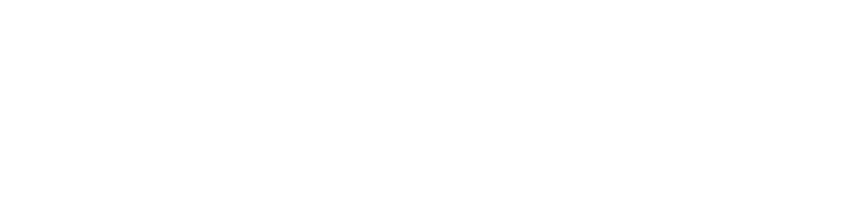
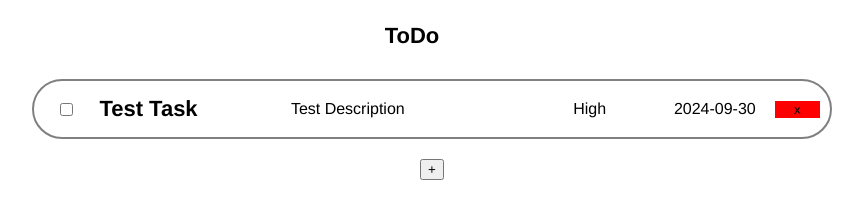
Before and after one commit to Corby7/project_ToDoList, a website built with webpack: page src/template.html in a window 1280 px wide. Shown: the whole page, without its empty margins (228-1091 px from the left). Built offline with nearby package versions, Linux system fonts and the light colour scheme.

Commit message:
working toDo

```diff
--- a/src/index.js
+++ b/src/index.js
@@ -0,0 +1,16 @@
+import "./style.css";
+import { UIController } from "./uiController";
+import TaskList from "./taskList";
+import Task from "./task";
+
+const taskList = new TaskList();
+const uiController = new UIController(taskList);
+
+const task = new Task("Test Task", "Test Description", "2024-09-30", "High");
+taskList.addTask(task);
+uiController.showTasks(taskList.tasks);
+
+taskList.bindTasksChanged((tasks) => uiController.showTasks(tasks));
+
+uiController.bindCompleteTask((index) => taskList.toggleTaskCompletion(index));
+uiController.bindDeleteTask((index) => taskList.removeTask(index));
--- /dev/null
+++ b/src/style.css
@@ -0,0 +1,75 @@
+* {
+  box-sizing: border-box;
+  font-family: Helvetica, sans-serif;
+}
+
+body {
+  display: flex;
+  flex-direction: column;
+  justify-content: center;
+  align-items: center;
+}
+
+#list {
+  display: flex;
+  flex-direction: column;
+  gap: 20px;
+}
+
+li {
+  display: flex;
+  align-items: center;
+  justify-content: center;
+}
+
+.toDo {
+  display: grid;
+  grid-template-columns: 0.5fr 2fr 3fr 1fr 1fr 0.5fr;
+  height: 60px;
+  width: 800px;
+  border: 2px solid gray;
+  border-radius: 30px;
+  justify-content: start;
+  align-items: center;
+  gap: 10px;
+  padding: 10px;
+  transition: all 0.3s ease;
+}
+
+.toDo > * {
+  margin: 0;
+  overflow: hidden;
+  white-space: nowrap;
+}
+
+.toDo.expanded {
+  height: 200px; /* Increased height for expanded state */
+  grid-template-columns: 0.5fr 5fr 1fr 1fr 0.5fr; /* Define new columns */
+  grid-template-rows: 40px auto; /* Adjust rows dynamically */
+  grid-template-areas:
+    "completed title priority dueDate delete"
+    ". description description description ."; /* Full width for description */
+  align-items: center;
+}
+
+.toDo.expanded .description {
+  grid-area: description; /* Description occupies full width */
+  white-space: normal; /* Allow text wrapping */
+}
+
+#newTaskForm {
+  display: flex;
+  flex-direction: column;
+  align-items: center;
+  gap: 10px;
+}
+
+h1 {
+  font-size: 22px;
+}
+
+.deleteToDo {
+  background-color: red;
+  border: none;
+  cursor: pointer;
+}
--- /dev/null
+++ b/src/task.js
@@ -0,0 +1,13 @@
+export default class Task {
+  constructor(title, description, dueDate, priority) {
+    this.title = title;
+    this.description = description;
+    this.dueDate = dueDate;
+    this.priority = priority;
+    this.completed = false;
+  }
+
+  markCompleted() {
+    this.completed = !this.completed;
+  }
+}
--- /dev/null
+++ b/src/taskList.js
@@ -0,0 +1,31 @@
+export default class TaskList {
+  constructor() {
+    this.tasks = [];
+  }
+
+  addTask(task) {
+    this.tasks.push(task);
+    this._notifyChange();
+  }
+
+  removeTask(index) {
+    this.tasks.splice(index, 1);
+    this._notifyChange();
+  }
+
+  toggleTaskCompletion(index) {
+    const task = this.tasks[index];
+    task.markCompleted();
+    this._notifyChange();
+  }
+
+  _notifyChange() {
+    if (this.onTasksChanged) {
+      this.onTasksChanged(this.tasks);
+    }
+  }
+
+  bindTasksChanged(callback) {
+    this.onTasksChanged = callback;
+  }
+}
--- a/src/template.html
+++ b/src/template.html
@@ -3,7 +3,28 @@
   <head>
     <meta charset="UTF-8" />
     <meta name="viewport" content="width=device-width, initial-scale=1.0" />
-    <title>Document</title>
+    <script src="index.js"></script>
+    <title>To-Do-List</title>
   </head>
-  <body></body>
+  <body>
+    <h1>ToDo</h1>
+    <div id="content">
+      <ul id="list"></ul>
+      <!-- <form id="newTaskForm">
+        <label for="title">Title:</label>
+        <input type="text" id="title" name="title" required />
+
+        <label for="description">Description:</label>
+        <input type="text" id="description" name="description" />
+
+        <label for="dueDate">Due Date:</label>
+        <input type="datetime " id="dueDate" name="dueDate" />
+
+        <label for="priority">Priority</label>
+        <input type="checkbox" id="priority" name="priority" />
+
+        <button type="submit">+ New ToDo</button>
+      </form> -->
+    </div>
+  </body>
 </html>
--- /dev/null
+++ b/src/uiController.js
@@ -0,0 +1,166 @@
+import Task from "./task.js";
+
+export class UIController {
+  constructor(taskList) {
+    this.taskList = taskList;
+
+    this.displayList = document.getElementById("list");
+    this.newTaskForm = this.createTaskForm();
+
+    this.newTaskForm.addEventListener("submit", (e) => {
+      e.preventDefault();
+      this.handleFormSubmit();
+    });
+  }
+
+  showTasks(tasks) {
+    this.displayList.innerHTML = "";
+
+    tasks.forEach((task, index) => {
+      const listItem = document.createElement("li");
+      listItem.className = "toDo";
+
+      const title = document.createElement("h1");
+      title.innerText = task.title;
+
+      const description = document.createElement("p");
+      description.className = "description";
+      description.innerText = task.description;
+
+      const dueDate = document.createElement("p");
+      dueDate.innerText = task.dueDate;
+
+      const priority = document.createElement("p");
+      priority.innerText = task.priority;
+
+      const completed = document.createElement("input");
+      completed.type = "checkbox";
+      completed.checked = task.completed;
+      completed.addEventListener("change", () => {
+        this.onTaskComplete(index);
+      });
+
+      const deleteBtn = document.createElement("button");
+      deleteBtn.className = "deleteToDo";
+      deleteBtn.innerText = "x";
+      deleteBtn.addEventListener("click", () => {
+        this.onTaskDelete(index);
+      });
+
+      // Add click event to expand/collapse the list item
+      listItem.addEventListener("click", (e) => {
+        if (listItem.classList.contains("expanded")) {
+          listItem.classList.remove("expanded");
+        } else {
+          this.collapseAll(); // Collapse other expanded items
+          listItem.classList.add("expanded");
+        }
+      });
+
+      // Add elements to list item
+      listItem.appendChild(completed);
+      listItem.appendChild(title);
+      listItem.appendChild(description);
+      listItem.appendChild(priority);
+      listItem.appendChild(dueDate);
+      listItem.appendChild(deleteBtn);
+
+      // Append list item to the display list
+      this.displayList.appendChild(listItem);
+    });
+
+    // Add ToDo button
+    const listItem = document.createElement("li");
+    const addBtn = document.createElement("button");
+    addBtn.id = "addToDo";
+    addBtn.innerText = "+";
+    addBtn.addEventListener("click", () => this.showForm(this.newTaskForm));
+    listItem.appendChild(addBtn);
+    this.displayList.appendChild(listItem);
+  }
+
+  collapseAll() {
+    const items = document.querySelectorAll(".toDo.expanded");
+    items.forEach((item) => {
+      item.classList.remove("expanded");
+    });
+  }
+
+  bindCompleteTask(handler) {
+    this.onTaskComplete = handler;
+  }
+
+  bindDeleteTask(handler) {
+    this.onTaskDelete = handler;
+  }
+
+  handleFormSubmit() {
+    const title = document.getElementById("title").value;
+    const description = document.getElementById("description").value;
+    const dueDate = document.getElementById("dueDate").value;
+    const priority = document.getElementById("priority").value;
+
+    const newTask = new Task(title, description, dueDate, priority); // Create a new Task instance
+    this.taskList.addTask(newTask); // Add the new task to the TaskList
+
+    this.newTaskForm.reset();
+    this.showForm(this.newTaskForm);
+  }
+
+  createTaskForm() {
+    const form = document.createElement("form");
+    form.id = "newTaskForm";
+
+    form.appendChild(this.createFormField("Title:", "text", "title", true));
+    form.appendChild(
+      this.createFormField("Description:", "text", "description")
+    );
+    form.appendChild(
+      this.createFormField("Due Date:", "datetime-local", "dueDate")
+    );
+    form.appendChild(this.createFormField("Priority:", "text", "priority"));
+
+    const submitButton = document.createElement("button");
+    submitButton.type = "submit";
+    submitButton.innerText = "+ New ToDo";
+    form.appendChild(submitButton);
+
+    document.body.appendChild(form);
+    form.style.display = "none"; // Initially hide the form
+    return form;
+  }
+
+  createFormField(labelText, type, id, required = false) {
+    const label = document.createElement("label");
+    label.setAttribute("for", id);
+    label.innerText = labelText;
+
+    const input = document.createElement("input");
+    input.type = type;
+    input.id = id;
+    input.name = id;
+    if (required) input.required = true;
+
+    const fieldContainer = document.createElement("div");
+    fieldContainer.appendChild(label);
+    fieldContainer.appendChild(input);
+
+    return fieldContainer;
+  }
+
+  showForm(form) {
+    form.style.display = "block";
+  }
+
+  hideForm(form) {
+    form.style.display = "none";
+  }
+
+  toggleFormDisplay(form) {
+    if (form.style.display === "none" || form.style.display === "") {
+      form.style.display = "block"; // Show the form
+    } else {
+      form.style.display = "none"; // Hide the form
+    }
+  }
+}
--- a/webpack.config.js
+++ b/webpack.config.js
@@ -8,6 +8,10 @@
     filename: "main.js",
     path: path.resolve(__dirname, "dist"),
     clean: true,
+  },
+  devtool: "eval-source-map",
+  devServer: {
+    watchFiles: ["./src/template.html"],
   },
   plugins: [
     new HtmlWebpackPlugin({
```
Also changed, not shown: package.json (+4 -3 lines), 2 other files.
